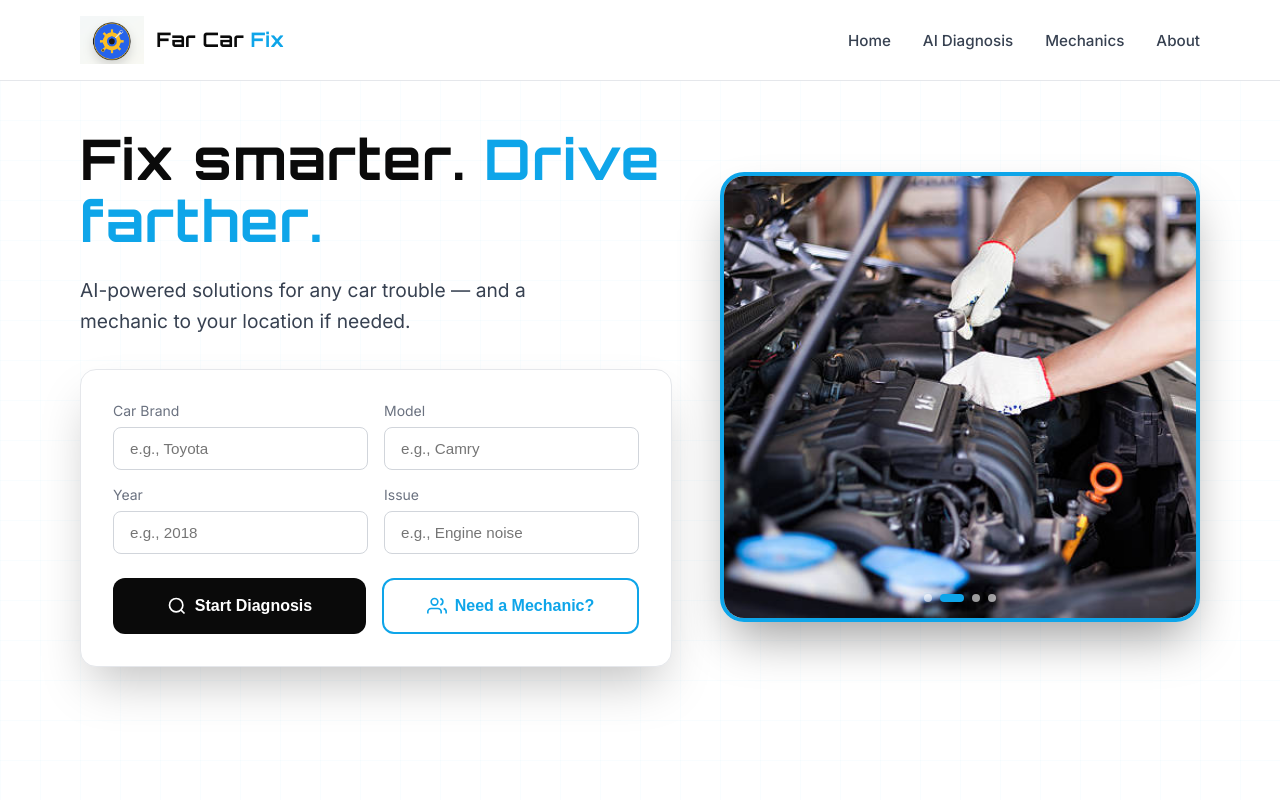
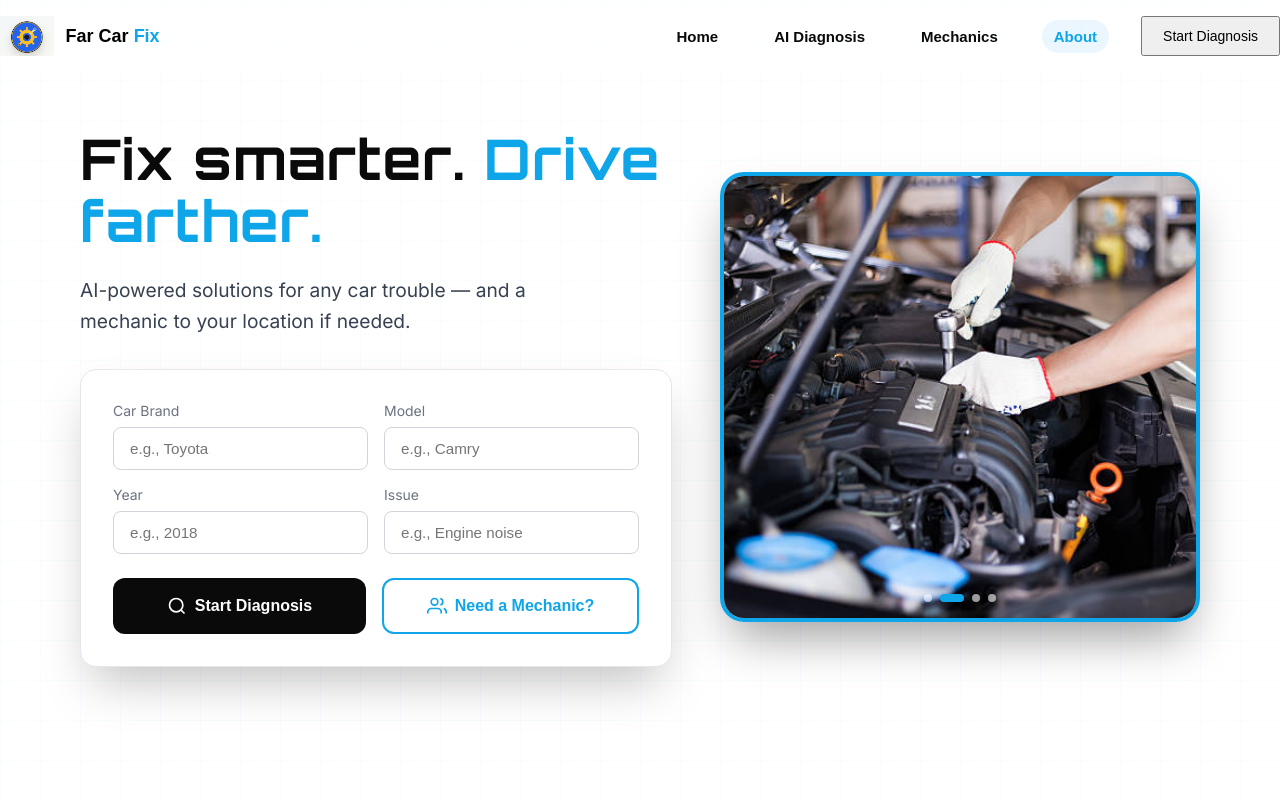
Before and after one commit to KMCR41207/FarCarFix, a React (Vite) app: page / in a window 1280 px wide. Shown: the top 800 px of the page. Built offline with nearby package versions, Linux system fonts and the light colour scheme.

Commit message:
feat(navbar): add responsive navigation bar with scroll-aware styling

```diff
--- a/src/components/Navbar.tsx
+++ b/src/components/Navbar.tsx
@@ -1,7 +1,7 @@
-import React, { useState } from 'react';
+import React, { useEffect, useState } from 'react';
 
 const navLinks = [
-  { name: 'Home', href: '#' },
+  { name: 'Home', href: '#home' },
   { name: 'AI Diagnosis', href: '#diagnosis' },
   { name: 'Mechanics', href: '#mechanic' },
   { name: 'About', href: '#about' },
@@ -9,42 +9,98 @@ const navLinks = [
 
 export default function Navbar() {
   const [open, setOpen] = useState(false);
+  const [scrolled, setScrolled] = useState(false);
+  const [active, setActive] = useState('home');
+
+  useEffect(() => {
+    const sectionIds = ['home', 'diagnosis', 'mechanic', 'about'];
+    const handleScroll = () => {
+      setScrolled(window.scrollY > 16);
+      const current = sectionIds.find((id) => {
+        const el = document.getElementById(id);
+        if (!el) return false;
+        const rect = el.getBoundingClientRect();
+        return rect.top <= 120 && rect.bottom >= 120;
+      });
+      if (current) setActive(current);
+    };
+
+    handleScroll();
+    window.addEventListener('scroll', handleScroll, { passive: true });
+    return () => window.removeEventListener('scroll', handleScroll);
+  }, []);
+
+  const handleNav = (href: string) => {
+    setOpen(false);
+    const id = href.replace('#', '') || 'home';
+    document.getElementById(id)?.scrollIntoView({ behavior: 'smooth', block: 'start' });
+  };
 
   return (
     <nav style={{
       position: 'fixed', top: 0, left: 0, right: 0, zIndex: 50,
-      background: 'rgba(255,255,255,0.95)', backdropFilter: 'blur(8px)',
-      borderBottom: '1px solid #e5e7eb',
+      background: scrolled ? 'rgba(255,255,255,0.86)' : 'rgba(255,255,255,0.32)',
+      backdropFilter: scrolled ? 'blur(18px)' : 'blur(4px)',
+      borderBottom: scrolled ? '1px solid var(--gray-200)' : '1px solid transparent',
+      boxShadow: scrolled ? '0 12px 32px rgba(15,23,42,0.08)' : 'none',
+      transition: 'all 0.25s ease',
     }}>
-      <div style={{ maxWidth: '1152px', margin: '0 auto', padding: '0 1rem' }}>
-        <div style={{ display: 'flex', alignItems: 'center', justifyContent: 'space-between', height: '80px' }}>
-          {/* Logo */}
-          <div style={{ display: 'flex', alignItems: 'center', gap: '12px' }}>
-            <img src="/images/logo.png" alt="Far Car Fix Logo" style={{ height: '48px', width: 'auto', objectFit: 'contain' }}
-              onError={(e) => { (e.target as HTMLImageElement).style.display = 'none'; }} />
-            <h4 style={{ color: '#0a0a0a', lineHeight: 1, margin: 0 }}>
-              Far Car <span style={{ color: '#0EA5E9' }}>Fix</span>
-            </h4>
+      <div className="section-container">
+        <div style={{ display: 'flex', alignItems: 'center', justifyContent: 'space-between', height: '72px' }}>
+          <button type="button" onClick={() => handleNav('#home')} style={{ display: 'flex', alignItems: 'center', gap: '12px', textDecoration: 'none', background: 'transparent', border: 0, cursor: 'pointer', padding: 0 }}>
+            <img
+              src="/images/logo.png"
+              alt="Far Car Fix Logo"
+              style={{ height: '40px', width: 'auto', objectFit: 'contain' }}
+              onError={(e) => { (e.target as HTMLImageElement).style.display = 'none'; }}
+            />
+            <span style={{ color: 'var(--gray-900)', fontWeight: 700, fontSize: '1.125rem' }}>
+              Far Car <span style={{ color: 'var(--primary)' }}>Fix</span>
+            </span>
+          </button>
+
+          <div style={{ display: 'flex', alignItems: 'center', gap: '2rem' }} className="desktop-nav">
+            {navLinks.map((link) => (
+              <button
+                key={link.name}
+                type="button"
+                onClick={() => handleNav(link.href)}
+                style={{
+                  color: active === link.href.replace('#', '') ? 'var(--primary)' : 'var(--gray-600)',
+                  background: active === link.href.replace('#', '') ? 'rgba(33,150,243,0.09)' : 'transparent',
+                  border: 0,
+                  borderRadius: '999px',
+                  padding: '0.5rem 0.75rem',
+                  fontSize: '0.9375rem',
+                  fontWeight: 600,
+                  cursor: 'pointer',
+                  transition: 'all 0.2s',
+                }}
+                onMouseEnter={(e) => { e.currentTarget.style.color = 'var(--primary)'; }}
+                onMouseLeave={(e) => { e.currentTarget.style.color = active === link.href.replace('#', '') ? 'var(--primary)' : 'var(--gray-600)'; }}
+              >
+                {link.name}
+              </button>
+            ))}
+            <button type="button" onClick={() => handleNav('#diagnosis')} className="btn-primary" style={{ padding: '0.625rem 1.25rem', fontSize: '0.875rem' }}>
+              Start Diagnosis
+            </button>
           </div>
 
-          {/* Desktop nav */}
-          <div style={{ display: 'flex', alignItems: 'center', gap: '2rem' }} className="desktop-nav">
-            {navLinks.map((link) => (
-              <a key={link.name} href={link.href} style={{
-                color: '#374151', textDecoration: 'none', fontSize: '0.95rem',
-                fontWeight: 500, transition: 'color 0.2s',
-              }}
-                onMouseEnter={e => (e.currentTarget.style.color = '#0EA5E9')}
-                onMouseLeave={e => (e.currentTarget.style.color = '#374151')}
-              >{link.name}</a>
-            ))}
-          </div>
-
-          {/* Mobile hamburger */}
-          <button onClick={() => setOpen(!open)} style={{
-            display: 'none', background: 'none', border: 'none', cursor: 'pointer',
-            padding: '8px', color: '#0a0a0a',
-          }} className="mobile-menu-btn">
+          <button
+            type="button"
+            onClick={() => setOpen(!open)}
+            style={{
+              display: 'none',
+              background: 'none',
+              border: 'none',
+              cursor: 'pointer',
+              padding: '8px',
+              color: 'var(--gray-900)',
+            }}
+            className="mobile-menu-btn"
+            aria-label="Toggle menu"
+          >
             <svg width="24" height="24" fill="none" stroke="currentColor" strokeWidth="2">
               {open
                 ? <><line x1="18" y1="6" x2="6" y2="18" /><line x1="6" y1="6" x2="18" y2="18" /></>
@@ -54,16 +110,22 @@ export default function Navbar() {
           </button>
         </div>
 
-        {/* Mobile menu */}
         {open && (
-          <div style={{ paddingBottom: '1.5rem', paddingTop: '0.5rem', borderTop: '1px solid #e5e7eb' }}>
-            <div style={{ display: 'flex', flexDirection: 'column', gap: '1rem' }}>
+          <div style={{ paddingBottom: '1.5rem', paddingTop: '0.5rem', borderTop: '1px solid var(--gray-200)' }}>
+            <div style={{ display: 'flex', flexDirection: 'column', gap: '0.75rem' }}>
               {navLinks.map((link) => (
-                <a key={link.name} href={link.href} onClick={() => setOpen(false)} style={{
-                  color: '#374151', textDecoration: 'none', padding: '0.5rem 0',
-                  fontWeight: 500,
-                }}>{link.name}</a>
+                <button
+                  key={link.name}
+                  type="button"
+                  onClick={() => handleNav(link.href)}
+                  style={{ color: 'var(--gray-600)', background: 'transparent', border: 0, textAlign: 'left', padding: '0.5rem 0', fontWeight: 600, fontSize: '1rem' }}
+                >
+                  {link.name}
+                </button>
               ))}
+              <button type="button" className="btn-primary" onClick={() => handleNav('#diagnosis')} style={{ textAlign: 'center', marginTop: '0.5rem' }}>
+                Start Diagnosis
+              </button>
             </div>
           </div>
         )}
```
